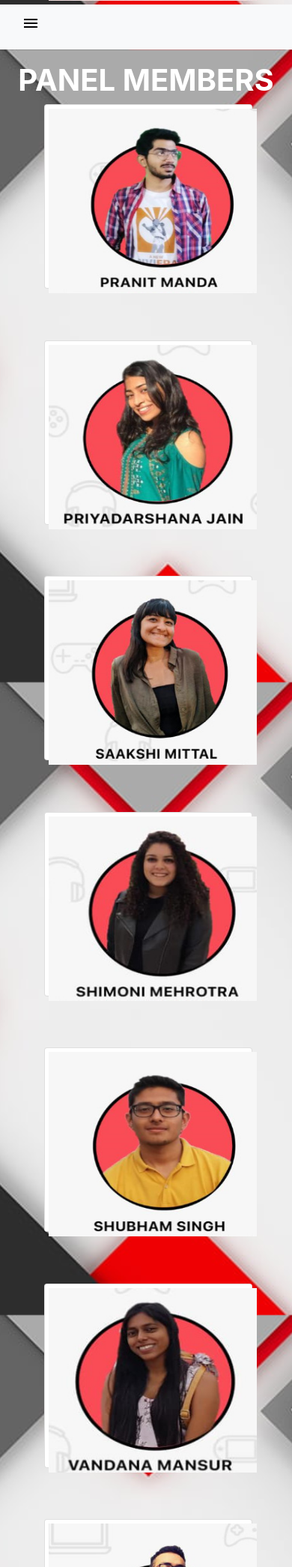
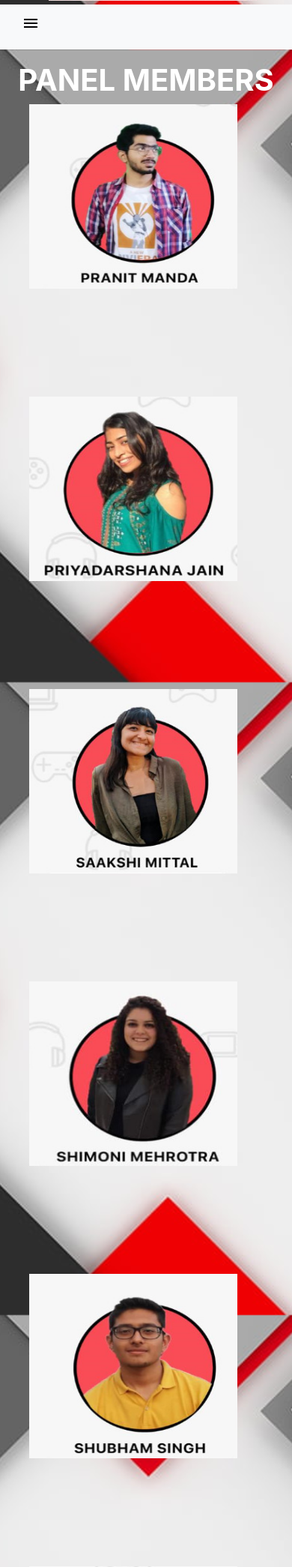
Before and after one commit to SathyaprakashraiS/DGTSQD-DJANGO, a Django app: page /tmembers/ in a window 390 px wide; the page is wider, and only the part inside the window is pictured. Shown: the part 778-2868 px from the top of that part at 75% size. Run offline with Django 3.2, Linux system fonts and the light colour scheme; data comes from the database, SQL or seed files in the repository; some libraries are stand-ins or nearby versions.

Commit message:
tmembers cards added

```diff
--- a/templates/tmembers.html
+++ b/templates/tmembers.html
@@ -107,77 +107,77 @@
 <h1 style="text-align:center;color:#FFFFFF"><b>PANEL MEMBERS</b></h1>
 <!--<form action="profile/<tager>">{% csrf_token %}-->
 <div class="grid-container">
-  <div class="card">
+  <div class="cards">
     <img id="image" class="im" src="{% static 'images/CLUB HEAD.jpeg' %}" alt="Card image">
      <div class="overlay">
     <div class="text">CLUB HEAD</div>
   </div>
     <!--<button type="submit" name="test" value="1" class="btnm">{{obj1.user}}</button>-->
   </div>
-  <div  class="card">
+  <div  class="cards">
     <img id="image" class="im" src="{% static 'images/EVENTS HEAD.jpeg' %}" alt="Card image">
     <div class="overlay">
     <div class="text">EVENTS HEAD</div>
   </div>
     <!--<button type="submit" name="test" value="2" class="btnm">{{obj2.user}}</button>-->
   </div>
-  <div  class="card">
+  <div  class="cards">
     <img id="image" class="im" src="{% static 'images/HUMAN RESOURCES HEAD.jpeg' %}" alt="Card image">
     <div class="overlay">
     <div class="text">HUMAN RESOURCES HEAD</div>
   </div>
    <!-- <button type="submit" name="test" value="3" class="btnm">{{obj3.user}}</button>-->
   </div>
-  <div  class="card">
+  <div  class="cards">
     <img id="image" class="im" src="{% static 'images/DESIGN HEAD.jpeg' %}" alt="Card image">
     <div class="overlay">
     <div class="text">DESIGN HEAD</div>
   </div>
     <!--<button type="submit" name="test" value="4" class="btnm">{{obj4.user}}</button>-->
   </div>
-  <div class="card">
+  <div class="cards">
     <img id="image" class="im" src="{% static 'images/EDITORIAL HEAD.jpeg' %}" alt="Card image">
     <div class="overlay">
     <div class="text">EDITORIAL HEAD</div>
   </div>
     <!--<button type="submit" name="test" value="1" class="btnm">{{obj1.user}}</button>-->
   </div>
-  <div  class="card">
+  <div  class="cards">
     <img id="image" class="im" src="{% static 'images/PUBLIC RELATIONS HEAD.jpeg' %}" alt="Card image">
     <div class="overlay">
     <div class="text">PUBLIC RELATIONS HEAD</div>
   </div>
     <!--<button type="submit" name="test" value="2" class="btnm">{{obj2.user}}</button>-->
   </div>
-  <div  class="card">
+  <div  class="cards">
     <img id="image" class="im" src="{% static 'images/TECHNICAL HEAD.jpeg' %}" alt="Card image">
     <div class="overlay">
     <div class="text">TECHNICAL HEAD</div>
   </div>
    <!-- <button type="submit" name="test" value="3" class="btnm">{{obj3.user}}</button>-->
   </div>
-  <div  class="card">
+  <div  class="cards">
     <img id="image" class="im" src="{% static 'images/SOCIAL MEDIA HEAD.jpeg' %}" alt="Card image">
     <div class="overlay">
     <div class="text">SOCIAL MEDIA HEAD</div>
   </div>
     <!--<button type="submit" name="test" value="4" class="btnm">{{obj4.user}}</button>-->
   </div>
-  <div  class="card">
+  <div  class="cards">
     <img id="image" class="im" src="{% static 'images/SECRETARY.jpeg' %}" alt="Card image">
     <div class="overlay">
     <div class="text">SECRETARY HEAD</div>
   </div>
     <!--<button type="submit" name="test" value="4" class="btnm">{{obj4.user}}</button>-->
   </div>
-  <div  class="card">
+  <div  class="cards">
     <img id="image" class="im" src="{% static 'images/SPONSORSHIP HEAD.jpeg' %}" alt="Card image">
     <div class="overlay">
     <div class="text">SPONSORSHIP HEAD</div>
   </div>
     <!--<button type="submit" name="test" value="4" class="btnm">{{obj4.user}}</button>-->
   </div>
-  <div  class="card">
+  <div  class="cards">
     <img id="image" class="im" src="{% static 'images/FINANCE HEAD.jpeg' %}" alt="Card image">
     <div class="overlay">
     <div class="text">FINANCE HEAD</div>
@@ -304,6 +304,11 @@
     height:380px;
     margin-left:40%;
 }
+.cards{
+    width:350px;
+    height:380px;
+    margin-left:10%;
+}
 
 .cord{
     width:350px;
@@ -342,6 +347,11 @@
   -ms-transform: scale(1);
   transform: scale(1);
 }
+.cards:hover .overlay {
+  -webkit-transform: scale(1);
+  -ms-transform: scale(1);
+  transform: scale(1);
+}
 
 .text {
   color: white;
@@ -376,6 +386,11 @@
     margin-left:15%;
     margin-bottom:15%;
 
+}
+.cards{
+    width:350px;
+    height:380px;
+    margin-left:10%;
 }
 .cord{
     width:350px;
@@ -423,6 +438,11 @@
 }
 
 .card:hover .overlay {
+  -webkit-transform: scale(1);
+  -ms-transform: scale(1);
+  transform: scale(1);
+}
+.cards:hover .overlay {
   -webkit-transform: scale(1);
   -ms-transform: scale(1);
   transform: scale(1);
@@ -575,6 +595,22 @@
     height:246px;
     width:278px;
    }
+   .cards{
+    padding-top: 0%;
+    grid-template-columns: auto auto auto auto;
+  justify-content: space-evenly;
+    padding-right: 0%;
+    padding-bottom: 0%;
+    padding-left: 0%;
+    margin-left:10%;
+    margin-right:15%;
+    margin-top:0%;
+    margin-bottom:15%;
+    background-color:#7F7F89;
+    border-radius:4%;
+    height:246px;
+    width:278px;
+}
    /*LAST CARDS FOR MEMEBERS*/
 .grid-containers
 {
```
